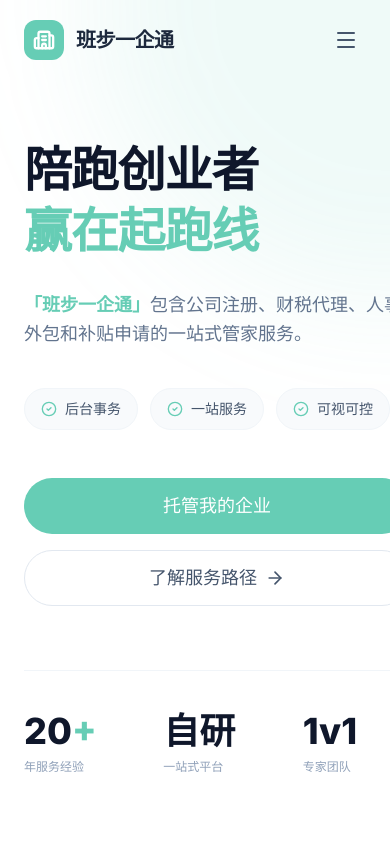
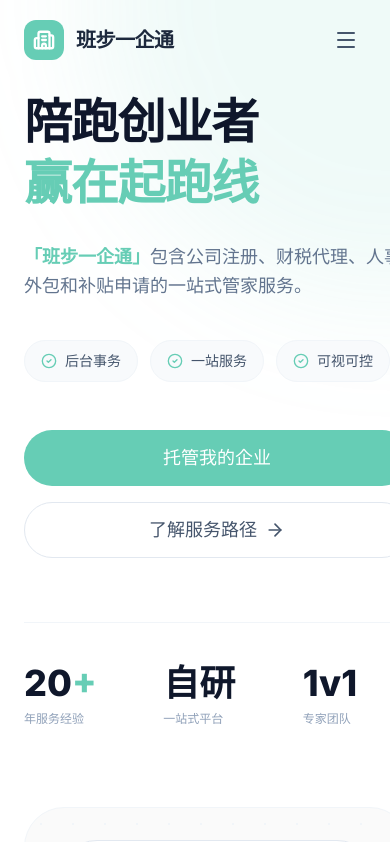
Before and after one commit to cydhang-dotcom/1B, a React (Vite) app: page / in a window 390 px wide. Shown: the top 842 px of the page. Built offline with nearby package versions, Linux system fonts and the light colour scheme.

Commit message:
fix(Hero): Adjust padding for better mobile spacing
Reduced top padding on the hero section to improve mobile layout and spacing, preventing content overlap on smaller screens.

```diff
--- a/src/components/Hero.tsx
+++ b/src/components/Hero.tsx
@@ -5,7 +5,7 @@
 
 export default function Hero({ onOpenModal }: { onOpenModal: () => void }) {
   return (
-    <section id="desk" className="pt-36 pb-24 lg:pt-48 lg:pb-32 overflow-hidden relative bg-white">
+    <section id="desk" className="pt-24 pb-24 lg:pt-32 lg:pb-32 overflow-hidden relative bg-white">
       <div className="absolute top-0 right-0 w-[600px] h-[600px] bg-[#66CDB5]/10 rounded-full blur-3xl -translate-y-1/2 translate-x-1/2"></div>
 
       <div className="max-w-7xl mx-auto px-6 grid lg:grid-cols-2 gap-20 items-center relative z-10">
```
